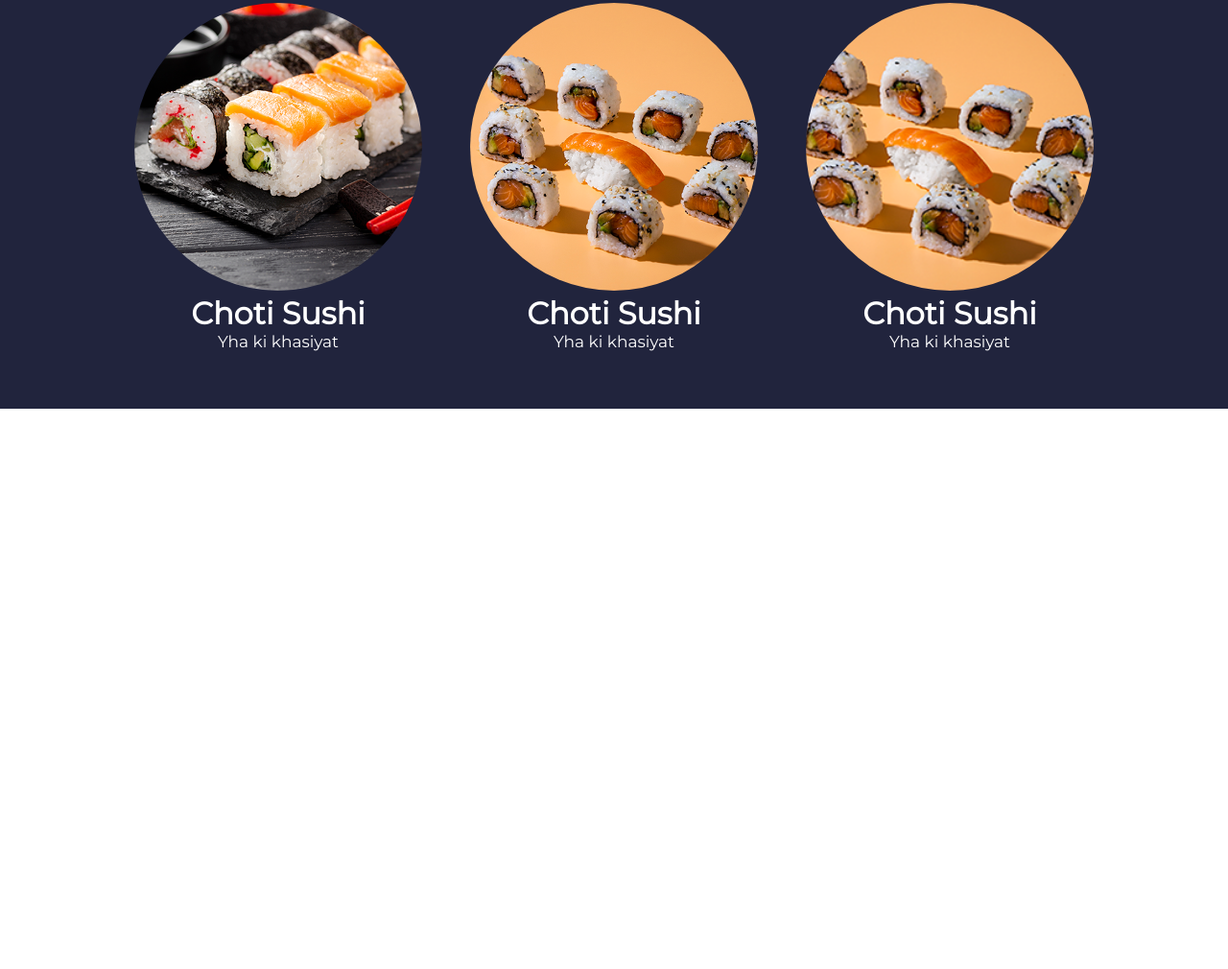
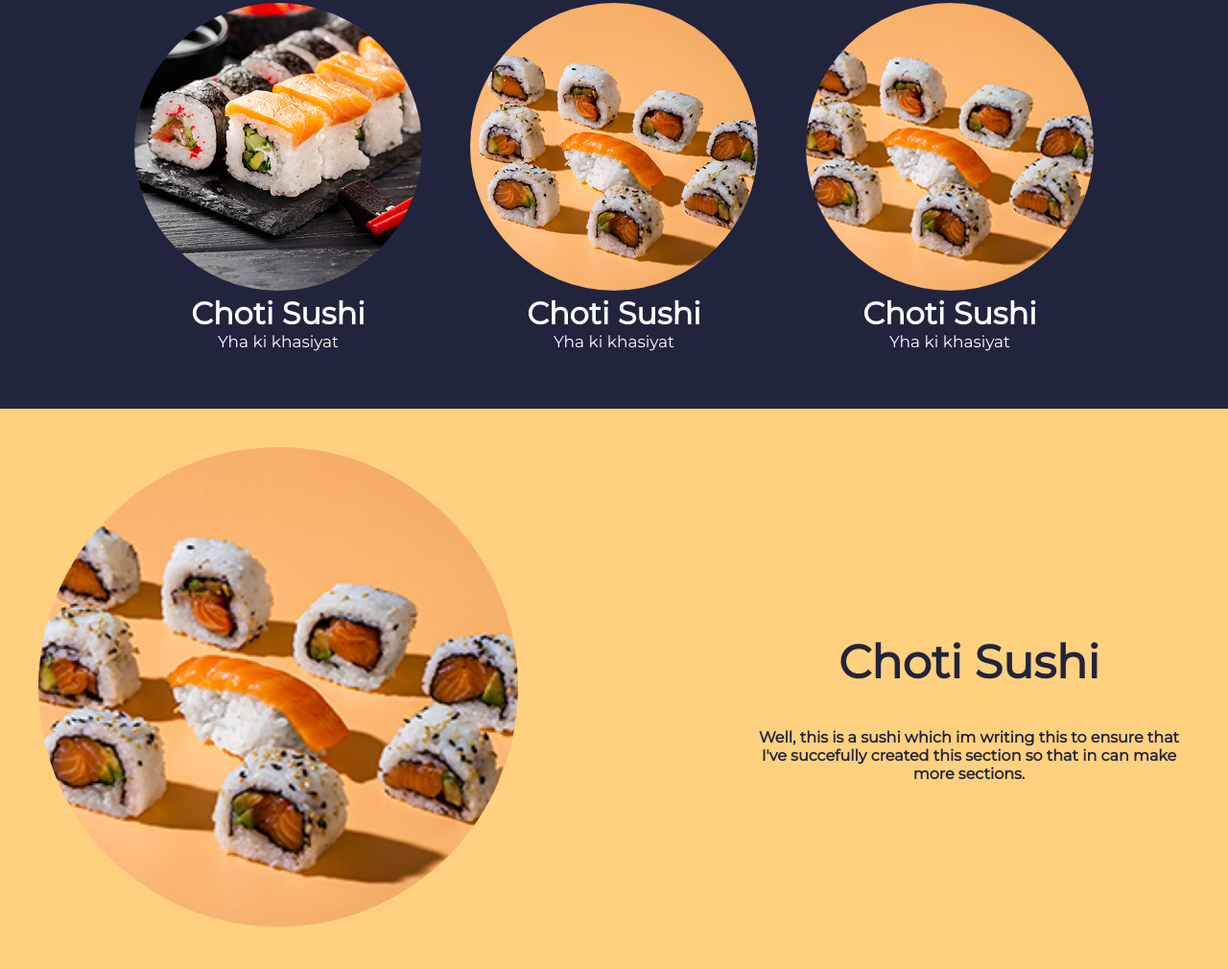
Before and after one commit to hollermay/FEE-2, a plain HTML site: page index.html in a window 1280 px wide. Shown: the part 1198-2208 px from the top of the page at 96% size. Before the commit the page ends 1624 px from the top, so only its background shows below. Drawn offline with Linux system fonts and the light colour scheme.

Commit message:
added main-sushi section

```diff
--- a/index.html
+++ b/index.html
@@ -59,5 +59,15 @@
         </div>
         </div>
     </div>
+    <div class="main-sushi">
+        <div>
+            <img src="./assets/sushi3.png" class="sushi-img">
+        </div>
+        <div class="sushi-text">
+            <h2>Choti Sushi</h2>
+            <p>Well, this is a sushi which im writing this to ensure that I've succefully created this section so that in can make more sections.</p>
+            <button class="order">ORDER NOW</button>
+        </div>
+    </div>
 </body>
 </html>
--- a/style.css
+++ b/style.css
@@ -116,3 +116,33 @@ color: #ffffff;
 font-weight: 400;
 text-align: center;
 }
+
+.main-sushi{
+    display: flex;
+    flex-direction: row;
+    align-items: center;
+    justify-content: center;
+    background-color: #ffd17e;
+    padding: 40px;
+    gap: 240px;
+}
+
+.sushi-img{
+    width: 500px;
+    height: 500px;
+    border-radius: 50%;
+}
+.sushi-text{
+    padding-top: 40px;
+    font-weight: 600;
+    color: #21243d;
+    text-align: center;
+    font-family: 'Montserrat', 'sans-serif';
+}
+
+.sushi-text > h2{
+    font-size: 48px;
+    font-weight: 700;
+    margin-bottom: 40px;
+    text-wrap: wrap;
+}
```
